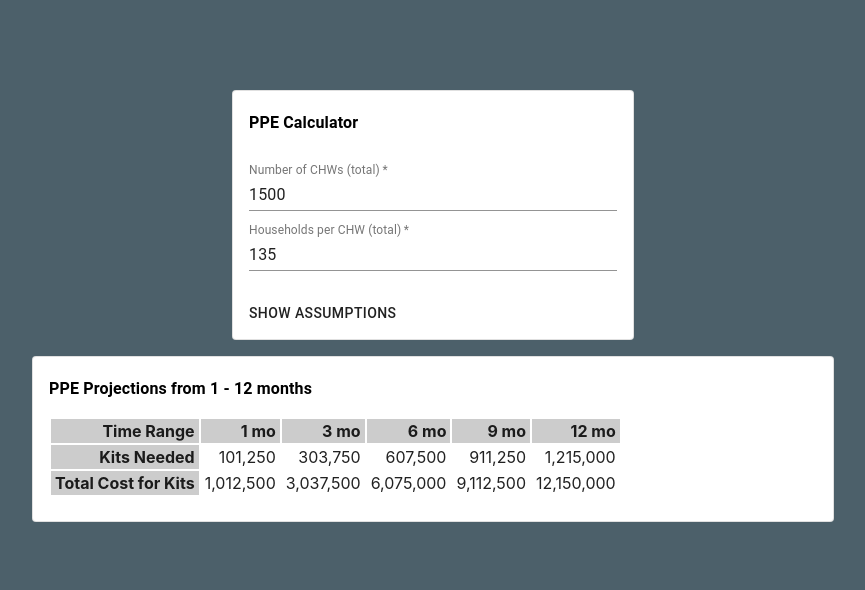
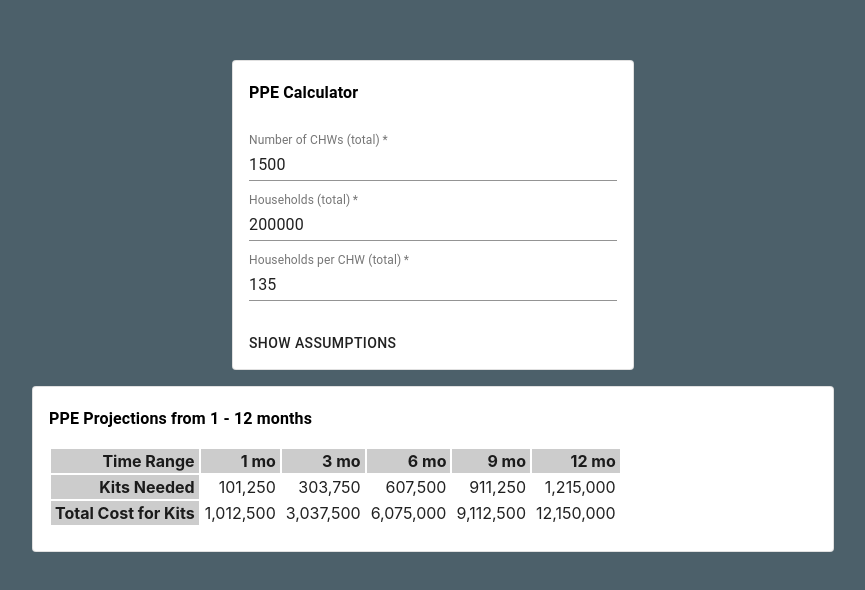
Before and after one commit to josiahbryan/ppe-medic-mobile, a React (Create React App) app in the folder client/: page / in a window 1280 px wide. Shown: the part 126-716 px from the top of the page, without its empty margins (207-1072 px from the left). Built offline with nearby package versions, Linux system fonts and the light colour scheme.

Commit message:
Reenabled housholds pending match updates

```diff
--- a/client/src/components/PpeCalc.jsx
+++ b/client/src/components/PpeCalc.jsx
@@ -102,12 +102,12 @@ export default function PpeCalc() {
 					onChange={evt => updateModelField('numChws', evt.target.value)}
 				/>
 
-				{/* <TextField
+				<TextField
 					required
 					label="Households (total)"
 					defaultValue={modelInputs.numHouseholds}
 					onChange={evt => updateModelField('numHouseholds', evt.target.value)}
-				/> */}
+				/>
 
 				<TextField
 					required
```
